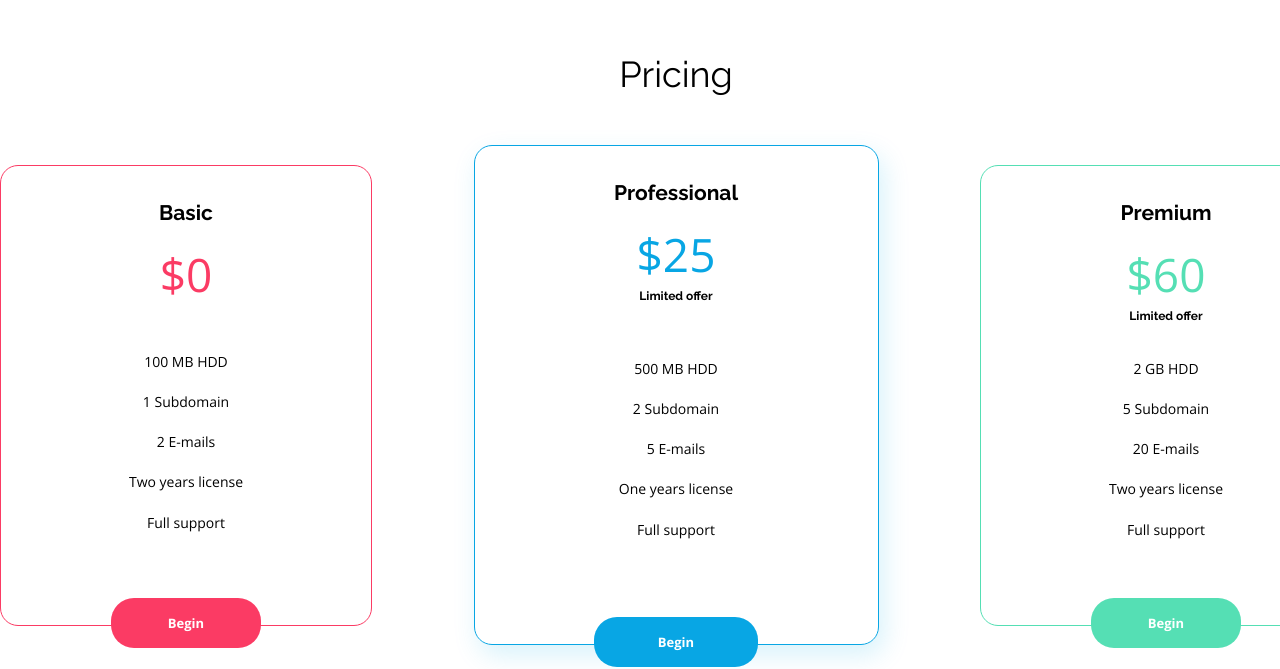
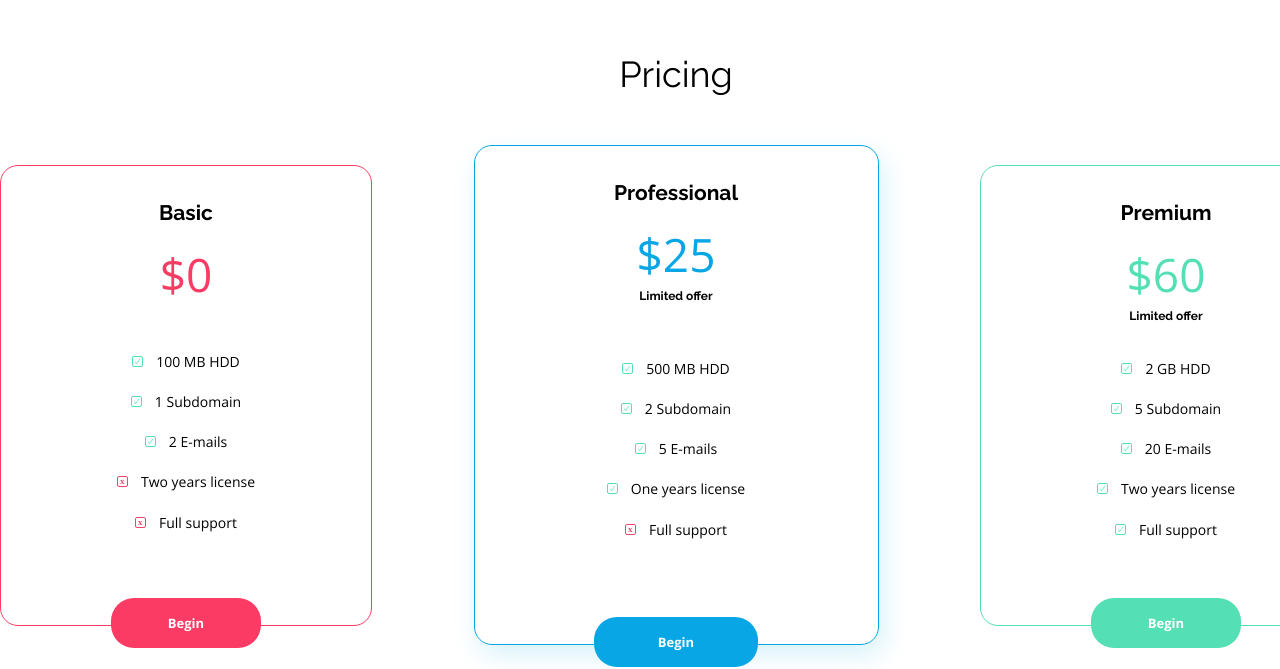
Before and after one commit to lukasdebski/Project-2---BestShop, a plain HTML site: page index.html in a window 1280 px wide. Shown: the part 2882-3551 px from the top of the page. Drawn offline with nearby package versions, Linux system fonts and the light colour scheme.

Commit message:
finish section pricing

```diff
--- a/css/style.css
+++ b/css/style.css
@@ -459,6 +459,19 @@ body {
     font: normal normal normal 14px Open Sans;
 }
 
+.pricing__item::before, .pricing__item--cross::before {
+    content: "";
+    background-image: url(/assets/Checkmark-1.svg);
+    width: 11px;
+    height: 11px;
+    margin-right: 13px;
+    display: inline-block;
+}
+
+.pricing__item--cross::before {
+    background-image: url(/assets/close.svg);
+}
+
 /* PRICING BTN */
 
 .pricing__btn {
```
